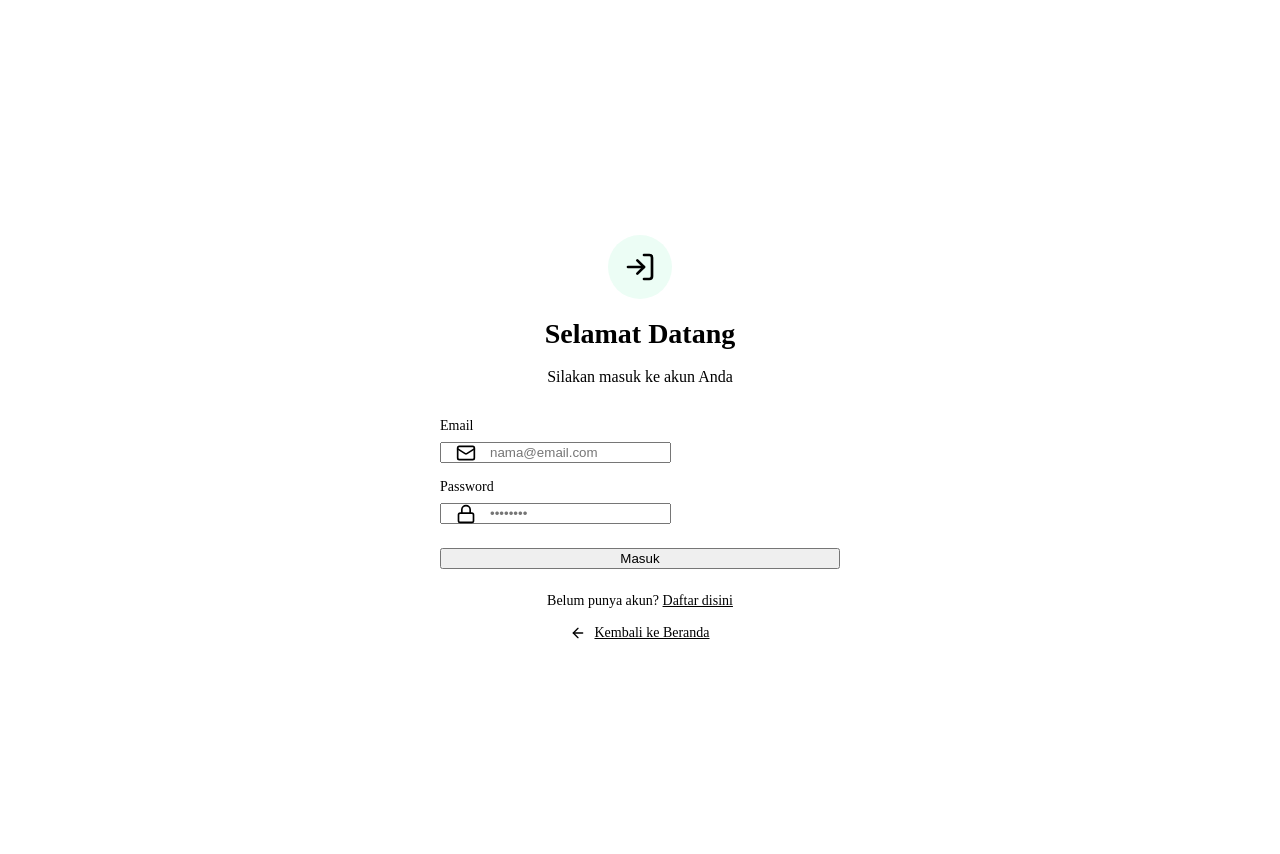
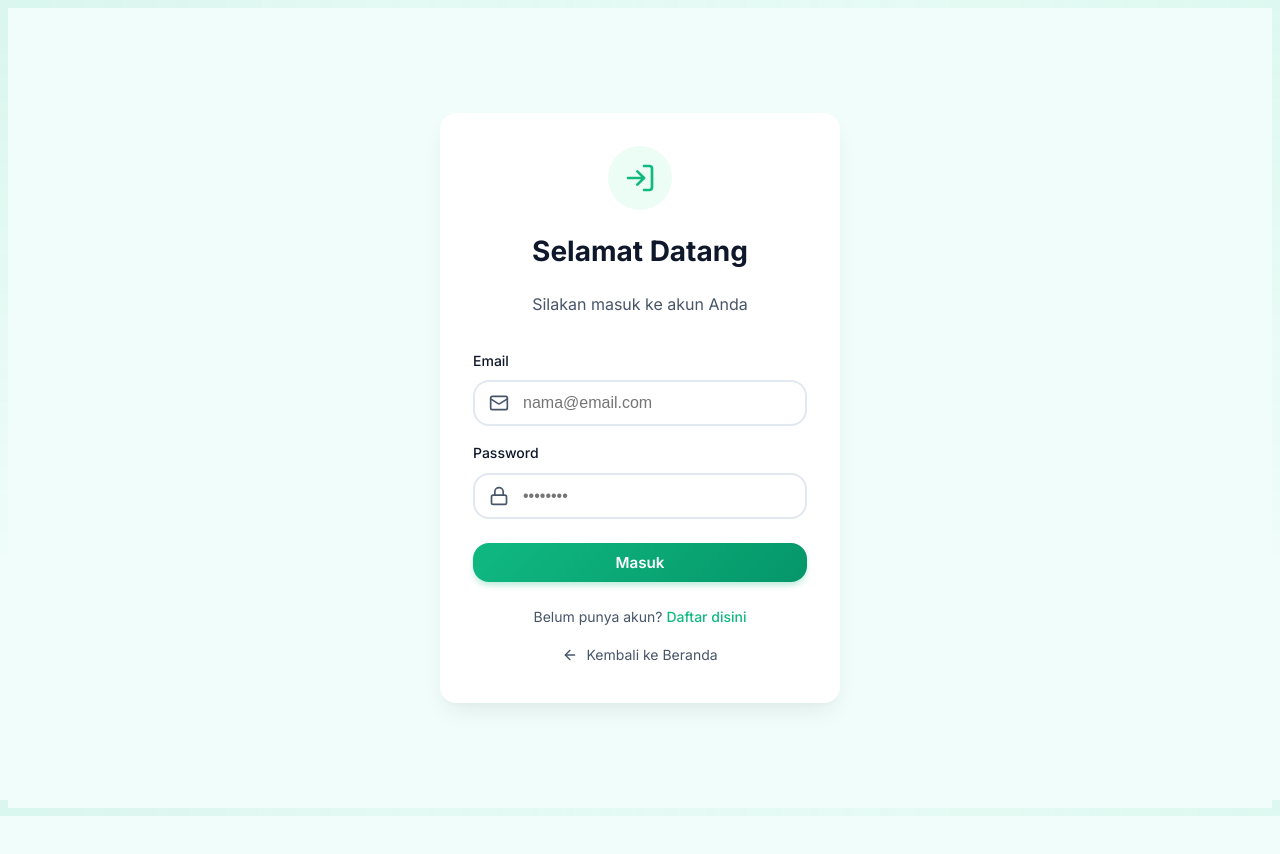
Before and after one commit to kurniawanm169mk-cmd/spmb-app, a React (Vite) app: page /login in a window 1280 px wide. Shown: the top 854 px of the page. After the commit the page ends 816 px from the top, so only its background shows below. Built offline with nearby package versions, Linux system fonts and the light colour scheme; no server answers; the database is empty.

Commit message:
fix: restore index.css and add button styling

```diff
--- a/src/index.css
+++ b/src/index.css
@@ -1,24 +1,3 @@
-  --secondary-color: #34d399;
-  --accent-color: #f59e0b;
-
-  /* Neutral Colors */
-  --bg-color: #f0fdfa;
-  /* Very light emerald tint */
-  --surface-color: #ffffff;
-  --text-primary: #0f172a;
-  --text-secondary: #475569;
-  --border-color: #e2e8f0;
-
-  /* Spacing & Radius - Softer Look */
-  --radius-sm: 0.75rem;
-  --radius-md: 1rem;
-  --radius-lg: 1.5rem;
-  --radius-xl: 2rem;
-  padding: 0 1.5rem;
-  }
-
-  .glass {
-
 *,
 *::before,
 *::after {
@@ -45,6 +24,49 @@
   --radius-md: 1rem;
   --radius-lg: 1.5rem;
   --radius-xl: 2rem;
+  --radius-full: 9999px;
+
+  /* Global Radius Setting */
+  --radius-global: 1rem;
+
+  /* Shadows - Softer & Diffused */
+  --shadow-sm: 0 2px 4px rgb(0 0 0 / 0.02);
+  --shadow-md: 0 4px 8px -2px rgb(0 0 0 / 0.05), 0 2px 4px -2px rgb(0 0 0 / 0.05);
+  --shadow-lg: 0 12px 24px -6px rgb(0 0 0 / 0.08), 0 4px 8px -4px rgb(0 0 0 / 0.04);
+  --shadow-xl: 0 24px 48px -12px rgb(0 0 0 / 0.12);
+
+  /* Fonts */
+  --font-primary: 'Inter', sans-serif;
+}
+
+body {
+  background-color: var(--bg-color);
+  color: var(--text-primary);
+  min-height: 100vh;
+  overflow-x: hidden;
+  background-image:
+    radial-gradient(at 0% 0%, rgba(16, 185, 129, 0.1) 0px, transparent 50%),
+    radial-gradient(at 100% 0%, rgba(52, 211, 153, 0.1) 0px, transparent 50%);
+  background-attachment: fixed;
+  font-family: var(--font-primary);
+  line-height: 1.6;
+  font-weight: 400;
+}
+
+/* Global Reset for Text Decoration */
+* {
+  text-decoration: none !important;
+}
+
+button {
+  cursor: pointer;
+  font-family: inherit;
+}
+
+/* Utilities */
+.container {
+  max-width: 1280px;
+  margin: 0 auto;
   padding: 0 1.5rem;
 }
 
--- a/src/pages/LandingPage.jsx
+++ b/src/pages/LandingPage.jsx
@@ -212,7 +212,7 @@ export default function LandingPage() {
                         <p className="cta-description" style={{ fontSize: '1.25rem', marginBottom: '2.5rem', maxWidth: '600px', margin: '0 auto 2.5rem', opacity: 0.9 }}>
                             {schoolSettings?.cta_description || 'Daftarkan putra-putri Anda sekarang dan jadilah bagian dari keluarga besar kami.'}
                         </p>
-                        <Link to="/register" className="btn" style={{ backgroundColor: 'white', color: 'var(--primary-color)', padding: '1rem 2.5rem', fontSize: '1.125rem' }}>
+                        <Link to="/register" className="btn" style={{ backgroundColor: 'white', color: 'var(--primary-color)', padding: '1rem 2.5rem', fontSize: '1.125rem', border: '2px solid white', boxShadow: '0 4px 6px rgba(0,0,0,0.1)' }}>
                             {schoolSettings?.cta_button_text || 'Daftar Sekarang'}
                         </Link>
                     </div>
```
Lines whose indentation alone changed are shown as unchanged.
